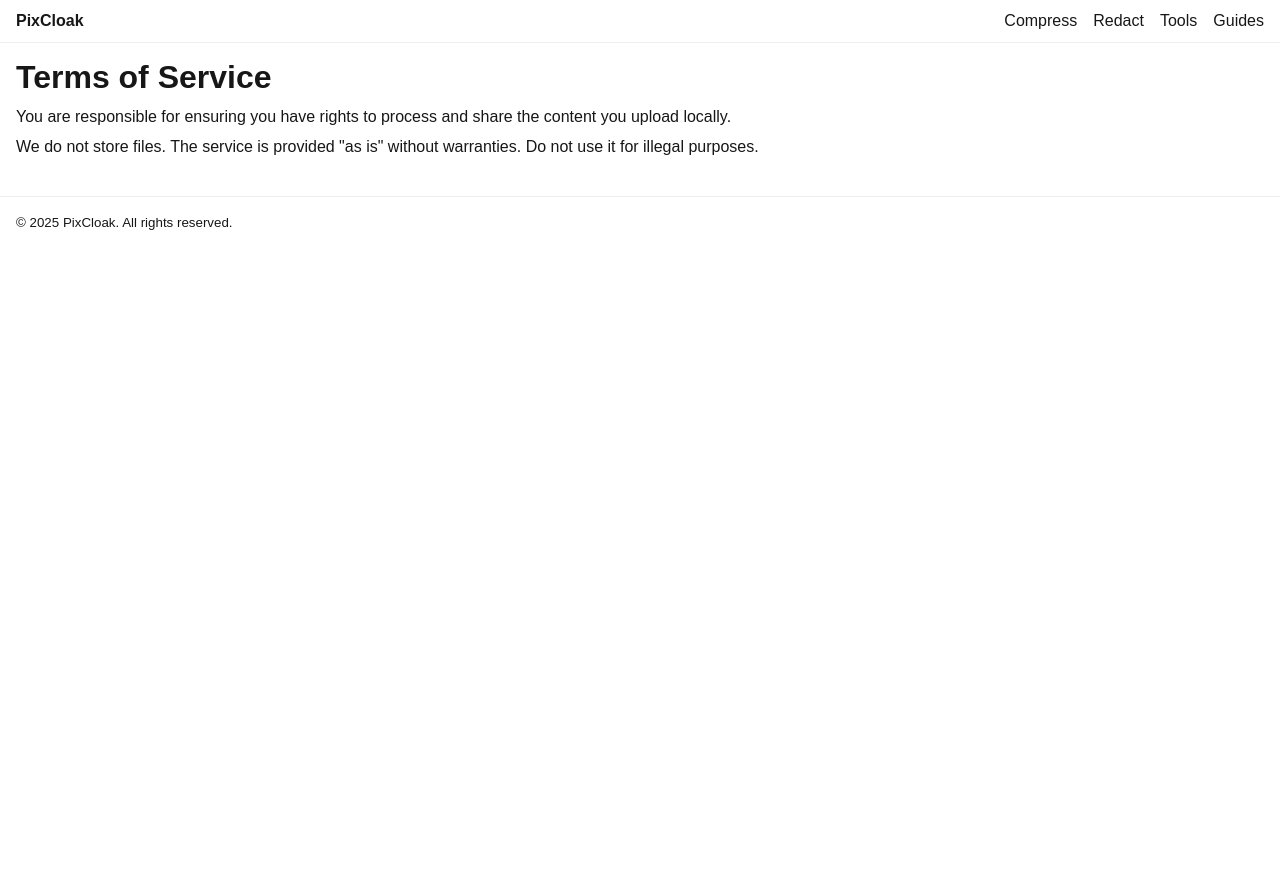
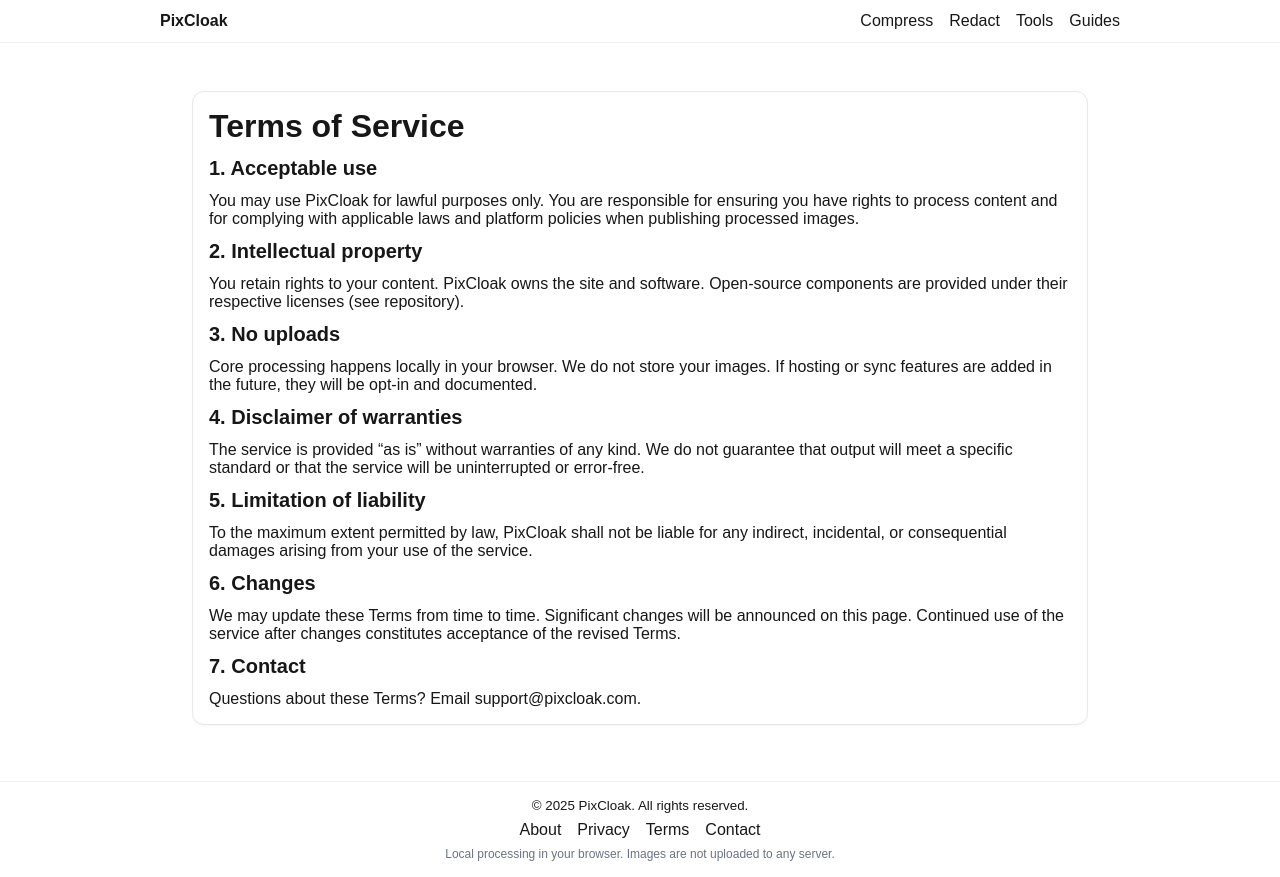
Before and after one commit to LeeJinMing/PixCloak, a Next.js app: page /terms in a window 1280 px wide. Before the commit the page ends 800 px from the top, so only its background shows below. Built offline with nearby package versions, Linux system fonts and the light colour scheme; no server answers.

Commit message:
chore: commit pending changes from marketing pages, SW, config, styles

```diff
--- a/app/(marketing)/terms/page.tsx
+++ b/app/(marketing)/terms/page.tsx
@@ -1,9 +1,50 @@
 export default function TermsPage() {
   return (
-    <div style={{ display: 'grid', gap: 12 }}>
-      <h1>Terms of Service</h1>
-      <p>You are responsible for ensuring you have rights to process and share the content you upload locally.</p>
-      <p>We do not store files. The service is provided &quot;as is&quot; without warranties. Do not use it for illegal purposes.</p>
+    <div className="container" style={{ display: 'grid', gap: 12 }}>
+      <div className="card" style={{ display: 'grid', gap: 12 }}>
+        <h1>Terms of Service</h1>
+
+        <h2>1. Acceptable use</h2>
+        <p>
+          You may use PixCloak for lawful purposes only. You are responsible for ensuring you have rights to process
+          content and for complying with applicable laws and platform policies when publishing processed images.
+        </p>
+
+        <h2>2. Intellectual property</h2>
+        <p>
+          You retain rights to your content. PixCloak owns the site and software. Open‑source components are provided
+          under their respective licenses (see repository).
+        </p>
+
+        <h2>3. No uploads</h2>
+        <p>
+          Core processing happens locally in your browser. We do not store your images. If hosting or sync features are
+          added in the future, they will be opt‑in and documented.
+        </p>
+
+        <h2>4. Disclaimer of warranties</h2>
+        <p>
+          The service is provided “as is” without warranties of any kind. We do not guarantee that output will meet a
+          specific standard or that the service will be uninterrupted or error‑free.
+        </p>
+
+        <h2>5. Limitation of liability</h2>
+        <p>
+          To the maximum extent permitted by law, PixCloak shall not be liable for any indirect, incidental, or
+          consequential damages arising from your use of the service.
+        </p>
+
+        <h2>6. Changes</h2>
+        <p>
+          We may update these Terms from time to time. Significant changes will be announced on this page. Continued use
+          of the service after changes constitutes acceptance of the revised Terms.
+        </p>
+
+        <h2>7. Contact</h2>
+        <p>
+          Questions about these Terms? Email <a href="mailto:support@pixcloak.com">support@pixcloak.com</a>.
+        </p>
+      </div>
     </div>
   );
 }
--- a/app/globals.css
+++ b/app/globals.css
@@ -1,6 +1,12 @@
+/* Design tokens */
 :root {
   --background: #ffffff;
   --foreground: #171717;
+  --radius: 12px;
+  --shadow-sm: 0 1px 2px rgba(0, 0, 0, 0.04);
+  --shadow-md: 0 6px 16px rgba(0, 0, 0, 0.08);
+  --gap: 16px;
+  --primary: #2563eb;
 }
 
 @media (prefers-color-scheme: dark) {
@@ -40,3 +46,118 @@ a {
     color-scheme: dark;
   }
 }
+
+/* Utilities */
+.container {
+  max-width: 960px;
+  margin: 0 auto;
+  padding: 16px;
+}
+.card {
+  background: #fff;
+  border: 1px solid #e5e7eb;
+  border-radius: var(--radius);
+  padding: 16px;
+  box-shadow: var(--shadow-sm);
+}
+.card h2 {
+  font-size: 20px;
+}
+.card h3 {
+  font-size: 18px;
+}
+.input {
+  width: 100%;
+  padding: 10px;
+  border: 1px solid #e5e7eb;
+  border-radius: var(--radius);
+  background: #fff;
+}
+.select {
+  padding: 8px;
+  border: 1px solid #e5e7eb;
+  border-radius: var(--radius);
+  background: #fff;
+}
+.button {
+  background: var(--primary);
+  color: #fff;
+  border: 0;
+  padding: 12px 16px;
+  border-radius: var(--radius);
+  cursor: pointer;
+  font-weight: 600;
+  box-shadow: var(--shadow-sm);
+  transition: box-shadow 0.15s ease;
+}
+.button:hover {
+  box-shadow: 0 8px 24px rgba(37, 99, 235, 0.25);
+}
+.button-dark {
+  background: #111;
+  color: #fff;
+}
+.button-success {
+  background: #16a34a;
+  color: #fff;
+}
+.button-outline {
+  background: #fff;
+  color: #111;
+  border: 1px solid #e5e7eb;
+  padding: 10px 14px;
+  border-radius: var(--radius);
+  cursor: pointer;
+}
+.button-outline:hover {
+  background: #f3f4f6;
+}
+.button-soft {
+  background: rgba(37, 99, 235, 0.12);
+  color: #1d4ed8;
+  border: 1px solid #bfdbfe;
+  padding: 10px 14px;
+  border-radius: var(--radius);
+  cursor: pointer;
+}
+.button-soft:hover {
+  background: rgba(37, 99, 235, 0.18);
+}
+.button:focus-visible,
+.button-outline:focus-visible,
+.button-soft:focus-visible {
+  outline: 2px solid #93c5fd;
+  outline-offset: 2px;
+}
+.text-muted {
+  color: #6b7280;
+}
+.section {
+  margin-top: 16px;
+}
+
+/* Pills */
+.pill {
+  display: inline-block;
+  padding: 6px 10px;
+  border-radius: 9999px;
+  font-size: 12px;
+  background: rgba(37, 99, 235, 0.06);
+  color: #1d4ed8;
+  border: 1px solid #dbeafe;
+}
+.pill:hover {
+  background: rgba(37, 99, 235, 0.1);
+}
+.pill-ghost {
+  display: inline-block;
+  padding: 6px 10px;
+  border-radius: 9999px;
+  font-size: 12px;
+  background: #f5f6f8;
+  color: #475569;
+  border: 1px solid #e5e7eb;
+}
+.pill-ghost:hover {
+  background: #eef0f3;
+}
--- a/app/layout.tsx
+++ b/app/layout.tsx
@@ -4,25 +4,15 @@ import Link from "next/link";
 import "./globals.css";
 import { Analytics } from "@vercel/analytics/react";
 
-const geistSans = Geist({
-  variable: "--font-geist-sans",
-  subsets: ["latin"],
-});
-
-const geistMono = Geist_Mono({
-  variable: "--font-geist-mono",
-  subsets: ["latin"],
-});
+const geistSans = Geist({ variable: "--font-geist-sans", subsets: ["latin"] });
+const geistMono = Geist_Mono({ variable: "--font-geist-mono", subsets: ["latin"] });
 
 const siteUrl = process.env.NEXT_PUBLIC_SITE_URL || "https://pixcloak.com";
 const isProd = process.env.NODE_ENV === "production";
 
 export const metadata: Metadata = {
   metadataBase: new URL(siteUrl),
-  title: {
-    default: "PixCloak",
-    template: "%s · PixCloak",
-  },
+  title: { default: "PixCloak", template: "%s · PixCloak" },
   description: "Privacy & Performance: Compress and Redact images in your browser",
   openGraph: {
     type: "website",
@@ -30,28 +20,12 @@ export const metadata: Metadata = {
     siteName: "PixCloak",
     title: "PixCloak",
     description: "Compress and Redact images locally. No upload. No tracking.",
-    images: [
-      {
-        url: "/og.png",
-        width: 1200,
-        height: 630,
-        alt: "PixCloak – Privacy & Performance toolkit",
+    images: [{ url: "/og.png", width: 1200, height: 630, alt: "PixCloak – Privacy & Performance toolkit" }],
   },
-    ],
-  },
-  twitter: {
-    card: "summary_large_image",
-    title: "PixCloak",
-    description: "Compress and Redact images locally. No upload. No tracking.",
-    images: ["/og.png"],
-  },
+  twitter: { card: "summary_large_image", title: "PixCloak", description: "Compress and Redact images locally. No upload. No tracking.", images: ["/og.png"] },
 };
 
-export default function RootLayout({
-  children,
-}: Readonly<{
-  children: React.ReactNode;
-}>) {
+export default function RootLayout({ children }: Readonly<{ children: React.ReactNode }>) {
   const enableAnalytics = process.env.NEXT_PUBLIC_ANALYTICS !== "false";
   return (
     <html lang="en">
@@ -60,18 +34,12 @@ export default function RootLayout({
         <link rel="icon" href="/favicon.svg" type="image/svg+xml" />
       </head>
       <body className={`${geistSans.variable} ${geistMono.variable}`}>
-        {/* SW register (only in production) */}
         {isProd && (
           <script dangerouslySetInnerHTML={{ __html: `if('serviceWorker' in navigator){navigator.serviceWorker.register('/sw.js').catch(()=>{});} ` }} />
         )}
         {enableAnalytics && <Analytics />}
-        <header style={{
-          display: 'flex',
-          justifyContent: 'space-between',
-          alignItems: 'center',
-          padding: '12px 16px',
-          borderBottom: '1px solid #eee'
-        }}>
+        <header style={{ borderBottom: '1px solid #eee' }}>
+          <div className="container" style={{ display: 'flex', justifyContent: 'space-between', alignItems: 'center', padding: '12px 0' }}>
             <Link href="/" style={{ fontWeight: 700 }}>PixCloak</Link>
             <nav style={{ display: 'flex', gap: 16 }}>
               <Link href="/compress">Compress</Link>
@@ -79,10 +47,20 @@ export default function RootLayout({
               <Link href="/tools">Tools</Link>
               <Link href="/guides">Guides</Link>
             </nav>
+          </div>
         </header>
-        <main style={{ padding: '16px' }}>{children}</main>
-        <footer style={{ padding: '16px', borderTop: '1px solid #eee', marginTop: 24 }}>
+        <main className="container section">{children}</main>
+        <footer style={{ borderTop: '1px solid #eee', marginTop: 24 }}>
+          <div className="container" style={{ padding: '16px 0', display: 'grid', gap: 8, justifyItems: 'center' }}>
             <small>© {new Date().getFullYear()} PixCloak. All rights reserved.</small>
+            <nav style={{ display: 'flex', gap: 16 }}>
+              <Link href="/about">About</Link>
+              <Link href="/privacy">Privacy</Link>
+              <Link href="/terms">Terms</Link>
+              <Link href="/contact">Contact</Link>
+            </nav>
+            <div className="text-muted" style={{ fontSize: 12 }}>Local processing in your browser. Images are not uploaded to any server.</div>
+          </div>
         </footer>
       </body>
     </html>
--- a/next.config.ts
+++ b/next.config.ts
@@ -5,9 +5,7 @@ const nextConfig: NextConfig = {
     root: __dirname,
   },
   async redirects() {
-    return [
-      { source: "/", destination: "/compress", permanent: true },
-    ];
+    return [{ source: "/", destination: "/compress", permanent: true }];
   },
 };
 
```
Also changed, not shown: app/(marketing)/about/page.tsx (+46 -4 lines), app/(marketing)/contact/page.tsx (added, +16 -0 lines), app/(marketing)/guides/compress-to-target-kb/page.tsx (+16 -14 lines), app/(marketing)/guides/exif-gps-removal/page.tsx (+10 -8 lines), app/(marketing)/guides/redaction-checklist/page.tsx (+13 -11 lines), app/(marketing)/privacy/page.tsx (+41 -5 lines), public/sw.js (+3 -7 lines). Lines whose indentation alone changed are shown as unchanged.
